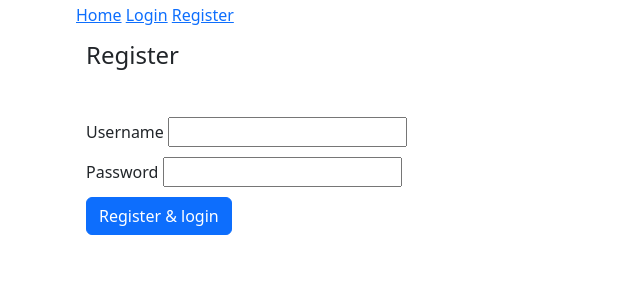
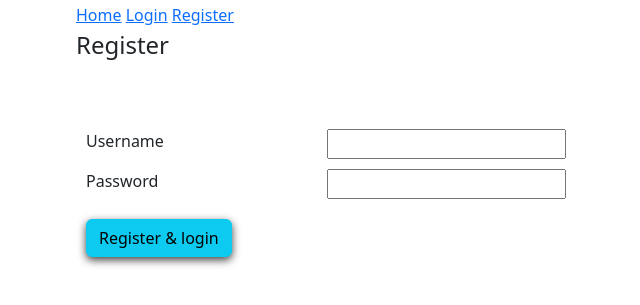
Before and after one commit to Saandrah/API-assignment2, a website: page public/register.html in a window 1280 px wide. Shown: the part 77-382 px from the top of the page, without its empty margins (6-646 px from the left). Drawn offline with nearby package versions, Linux system fonts and the light colour scheme; no server answers.

Commit message:
(style) Unify styling for auth and register

```diff
--- a/public/css/register.css
+++ b/public/css/register.css
@@ -1,4 +1,4 @@
-.register-container {
+.register-input-field-container {
     display: flex;
     flex-direction: column;
     padding: 10px;
@@ -6,6 +6,17 @@
     width: 500px;
 }
 
+.register-input-field-container label {
+    display: flex;
+    flex-direction: row;
+    justify-content: space-between;
+}
+
 .register-submit-button {
+    margin: 10px;
     width: fit-content;
 }
+
+.register-response {
+    height: 2rem; /* Fixed height preventing layout shift */
+}
--- a/public/css/style.css
+++ b/public/css/style.css
@@ -21,6 +21,7 @@
   border-radius: 4px;
 }
 
-.book-btn-shadow {
+.book-btn-shadow,
+.btn-shadow {
   box-shadow: 0 3px 8px rgba(0,0,0,0.75);
 }
--- a/public/js/authenticate.js
+++ b/public/js/authenticate.js
@@ -69,14 +69,12 @@ async function updateAuthForm() {
         if (authLegend) authLegend.textContent = "Logout";
         if (authSubmitButton) {
             authSubmitButton.value = "Logout";
-            authSubmitButton.classList.add("btn", "btn-primary");
         };
         authForm.addEventListener("click", handleLogout);
     } else { // create login form for unauthenticated users
         if (authLegend) authLegend.textContent = "Login";
         if (authSubmitButton) {
             authSubmitButton.value = "Login";
-            authSubmitButton.classList.add("btn", "btn-primary");
         };
 
         const usernameInputLabel = document.createElement("label");
--- a/public/register.html
+++ b/public/register.html
@@ -21,9 +21,10 @@
 		</header>
 		<main>
             <form id="registerForm">
-                <fieldset class="register-container">
+                <fieldset>
                     <legend>Register</legend>
-                    <p id="registerResponse"></p>
+                    <p id="registerResponse" class="register-response"></p>
+                    <div class="register-input-field-container">
                         <label>
                             <span>Username</span>
                             <input type="text" id="registerUsernameInputField">
@@ -36,7 +37,8 @@
                             <span>Is admin</span>
                             <input type="checkbox" id="registerIsAdminInputField">
                         </label> -->
-                    <input type="submit" value="Register & login" class="btn btn-primary register-submit-button">
+                    </div>
+                    <input type="submit" value="Register & login" class="btn btn-info register-submit-button btn-shadow">
                 </fieldset>
             </form>
 		</main>
```
Also changed, not shown: public/authenticate.html (+3 -3 lines), public/css/authenticate.css (+7 -6 lines). Lines whose indentation alone changed are shown as unchanged.
